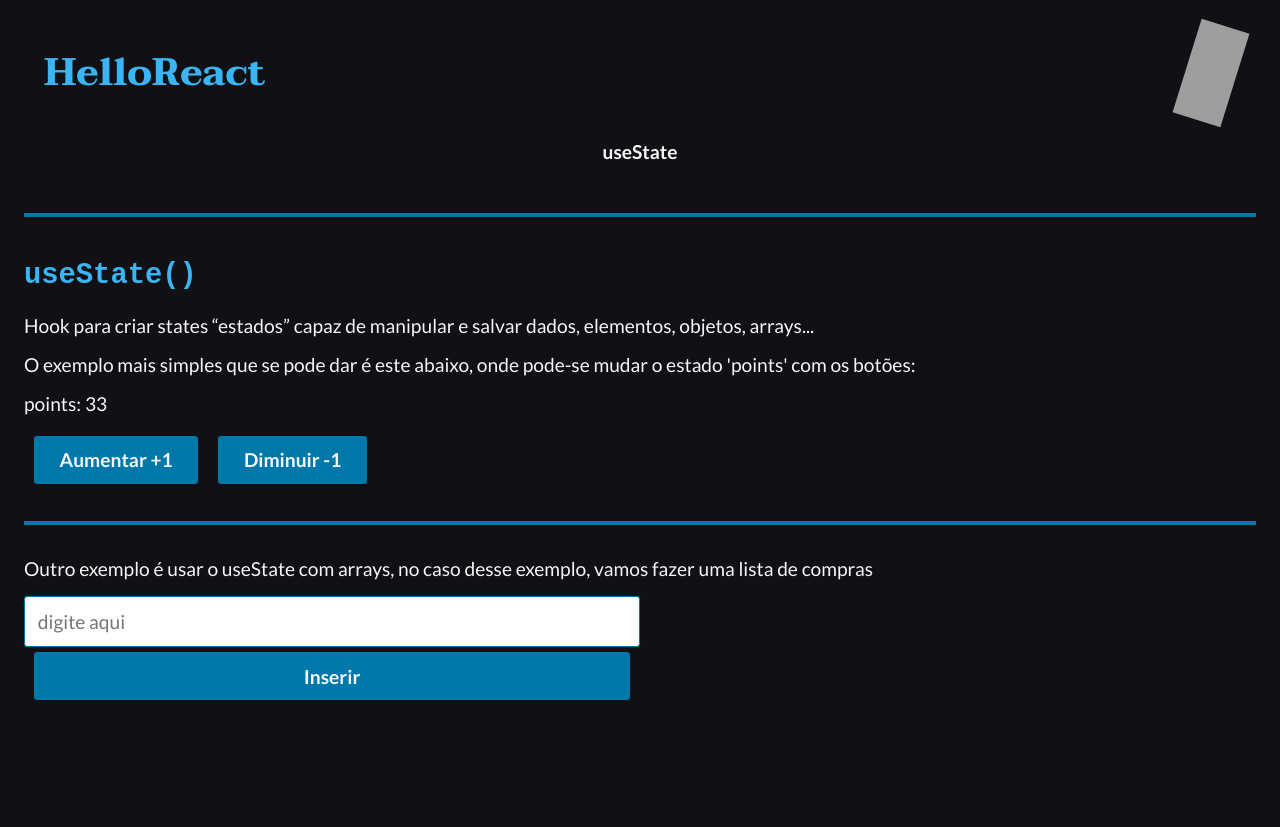
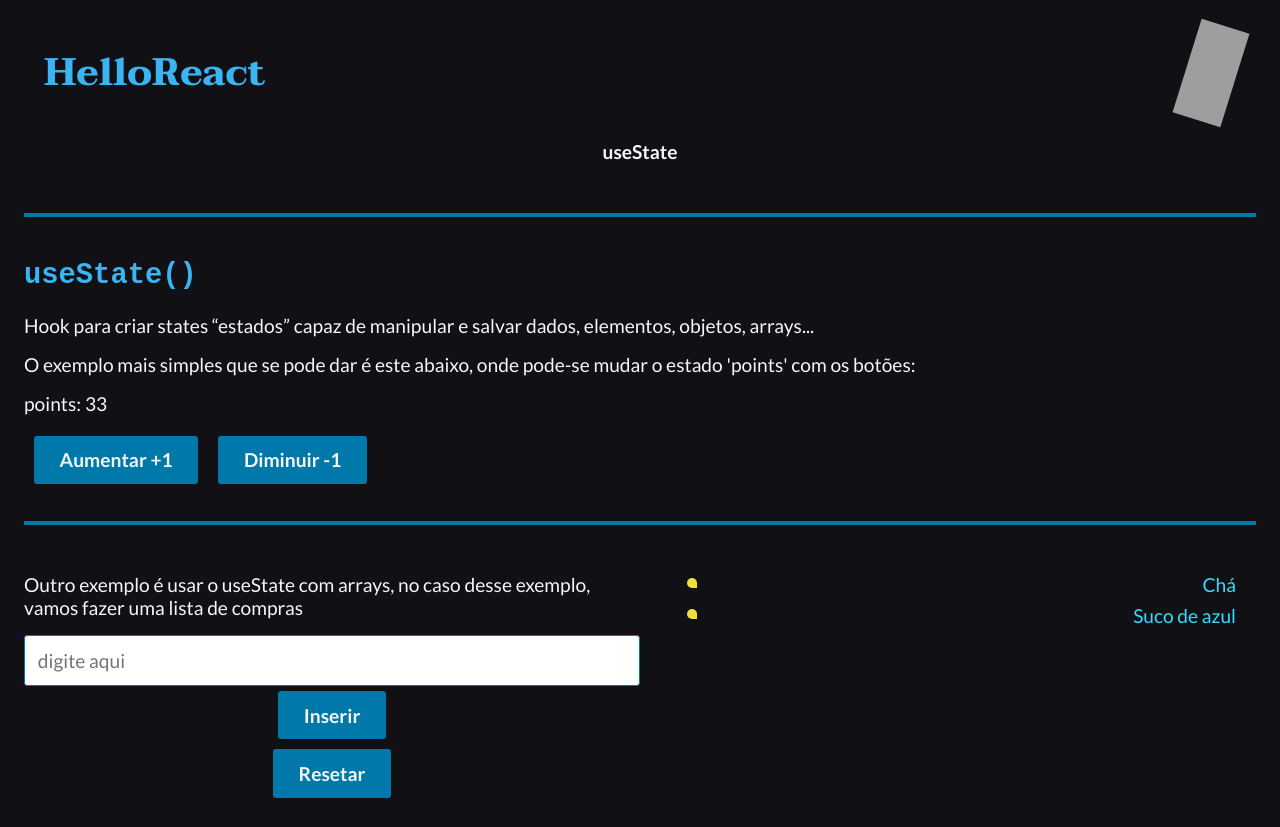
Before and after one commit to LuanFlorencioo/hello_react, a React (Vite) app: page /usestate in a window 1280 px wide. Before the commit the page ends 800 px from the top, so only its background shows below. Built offline with nearby package versions, Linux system fonts and the light colour scheme; grey boxes are pictures that could not be loaded.

Commit message:
fix: render List with a key

```diff
--- a/src/UseState.jsx
+++ b/src/UseState.jsx
@@ -10,29 +10,39 @@ const BuySystem = styled.div`
         width: 50%;
         display: flex;
         flex-direction: column;
+        align-items: center;
     }
 
     .BuyList {
-        width: 50%;
+        width: 45%;
+        height: 100%;
+        border-radius: 12px;
+        color: #3df;
         text-align: right;
+        ul {
+            padding: 0 20px 0 0;
+            list-style: none;
+        }
     }
 `
 
 export const UseState = () => {
+
     const [points, setPoints] = useState(33);
-
-    const handleClick = (e) => {
+    const modifyPoints = (e) => {
         const action = +e.target.textContent.slice(-2);
         setPoints(points + (action));
     }
 
-    const [thing, setThing] = useState([]);
-
-    const insertThing = () => {
-        const fres = document.querySelector('input').value;
-        const itemList = <li key={Math.random()}><code>{fres}</code></li>;
-        setThing([itemList, ...thing]);
+    const [things, setThings] = useState(['Chá', 'Suco de azul']);
+    const insertThings = () => {
+        const newThing = document.querySelector('input').value;
+        (newThing) ? setThings([newThing, ...things]) : null;
     }
+    const resetThings = () => {
+        setThings([]);
+    }
+    const renderList = things.map((thing, i) => <li key={i}>{thing}</li>);
 
     return (
         <>
@@ -40,21 +50,22 @@ export const UseState = () => {
             <p>Hook para criar states <q>estados</q> capaz de manipular e salvar dados, elementos, objetos, arrays...</p>
             <p>O exemplo mais simples que se pode dar é este abaixo, onde pode-se mudar o estado 'points' com os botões:</p>
             <p>points: {points}</p>
-            <button onClick={handleClick}>Aumentar +1</button>
-            <button onClick={handleClick}>Diminuir -1</button>
+            <button onClick={modifyPoints}>Aumentar +1</button>
+            <button onClick={modifyPoints}>Diminuir -1</button>
 
             <hr />
 
-            <p>Outro exemplo é usar o useState com arrays, no caso desse exemplo, vamos fazer uma lista de compras</p>
             <BuySystem>
                 <div className="BuyConfig">
+                    <p>Outro exemplo é usar o useState com arrays, no caso desse exemplo, vamos fazer uma lista de compras</p>
                     <input type="text" placeholder="digite aqui" maxLength={12} />
-                    <button onClick={insertThing}>Inserir</button>
+                    <button onClick={insertThings}>Inserir</button>
+                    {things.length >= 1 ? <button onClick={resetThings}>Resetar</button> : ''}
                 </div>
 
                 <div className="BuyList">
                     <ul>
-                        {thing}
+                        {renderList}
                     </ul>
                 </div>
             </BuySystem>
```
